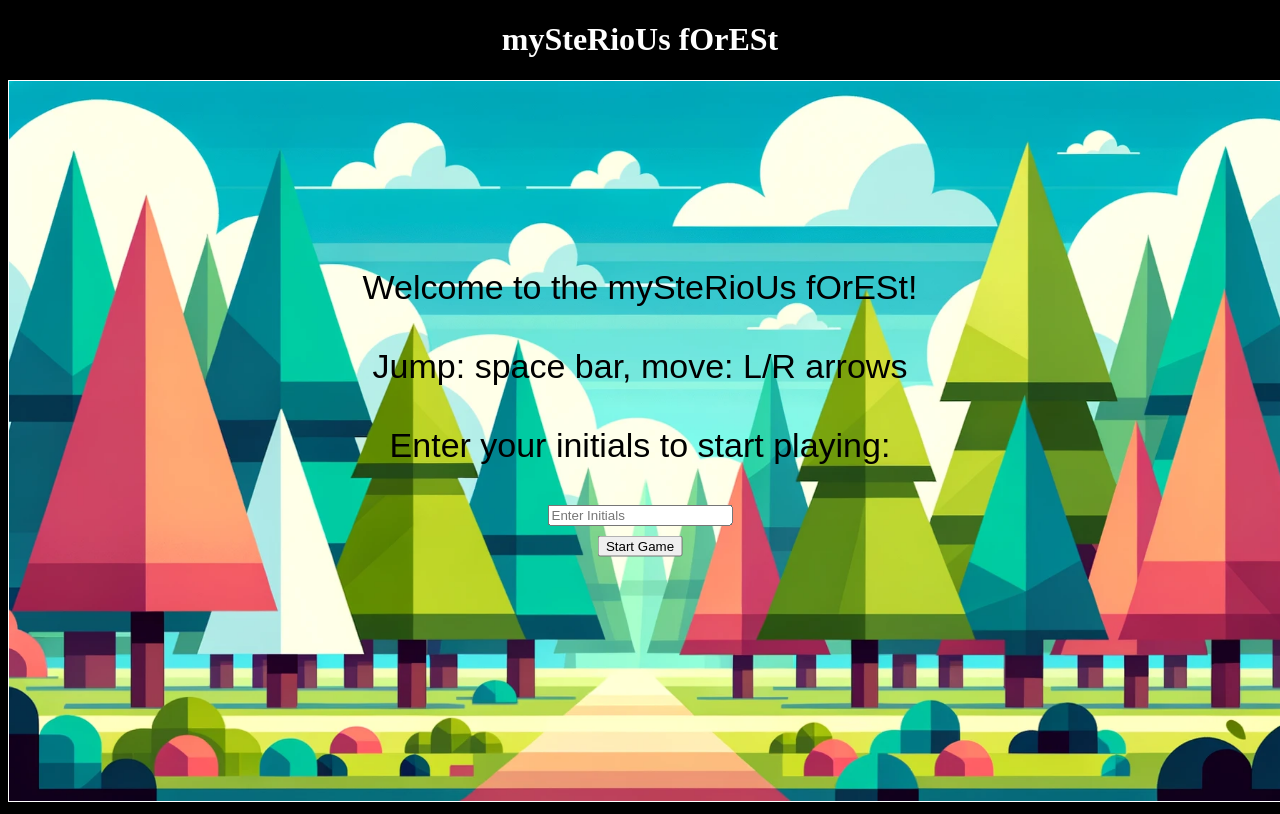
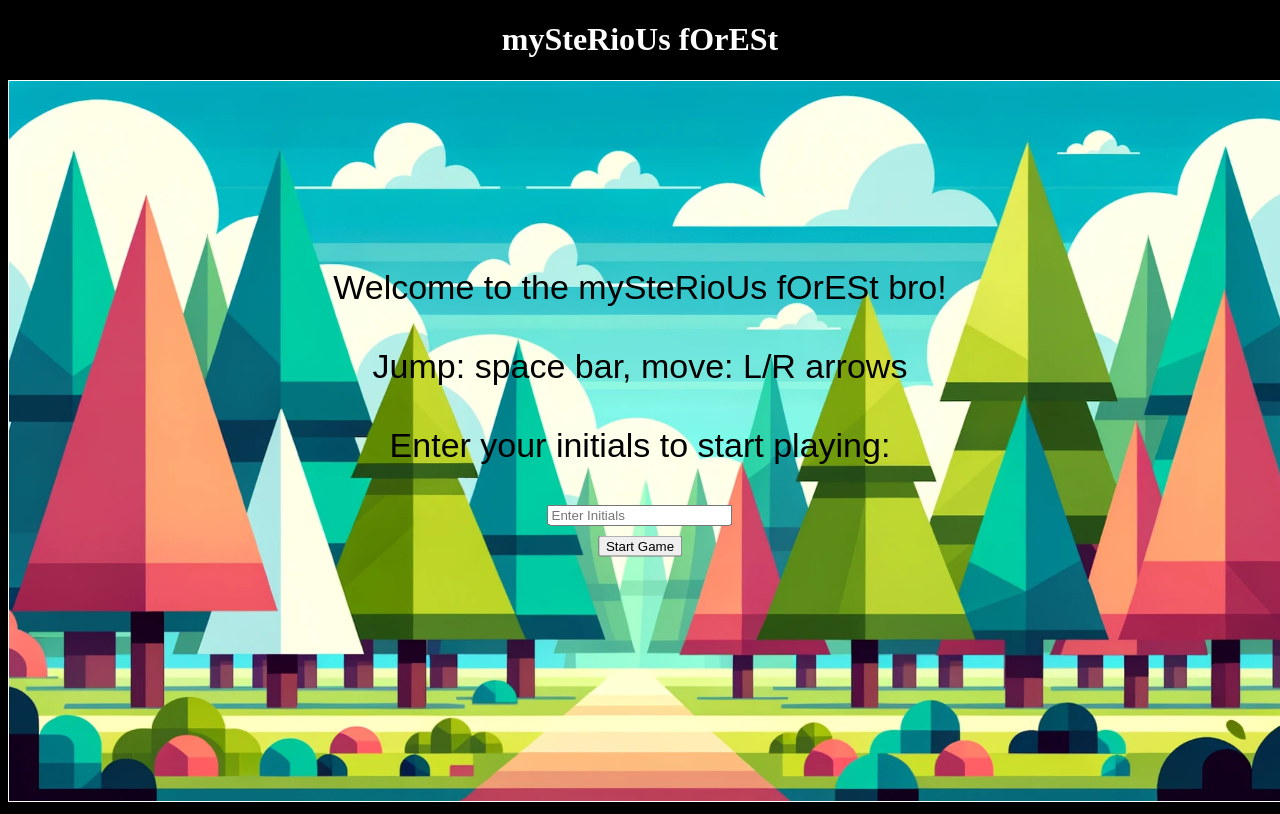
Before and after one commit to giantflyingegg/Platform-game, a plain HTML site: page index.html in a window 1280 px wide. Drawn offline with Linux system fonts and the light colour scheme.

Commit message:
Update index.html
bro

```diff
--- a/index.html
+++ b/index.html
@@ -11,7 +11,7 @@
     <canvas id="canvas" width="1280" height="720"></canvas>
 
     <div id="welcomeScreen" class="center-screen">
-      <p>Welcome to the mySteRioUs fOrESt!</p>
+      <p>Welcome to the mySteRioUs fOrESt bro!</p>
       <p>Jump: space bar, move: L/R arrows</p>
       <p>Enter your initials to start playing:</p>
         <input type="text" id="initialsInput" maxlength="2" placeholder="Enter Initials" />
```
